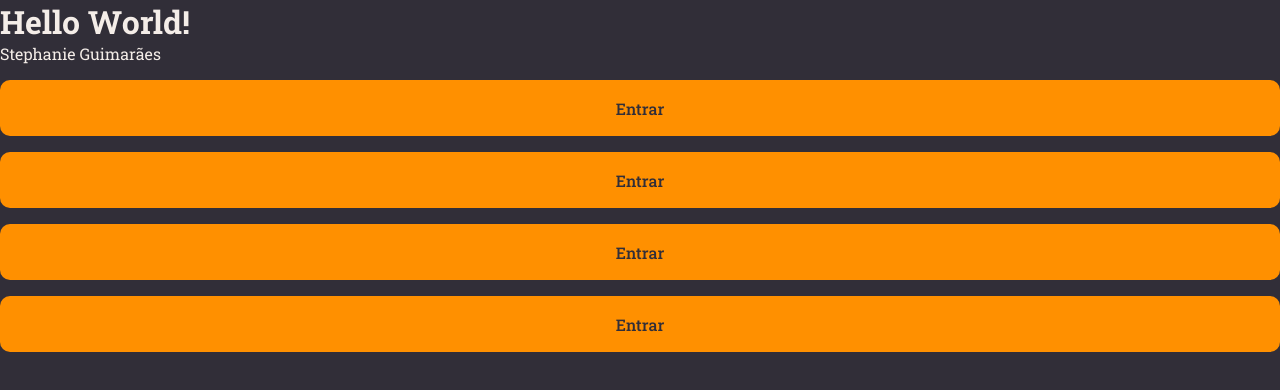
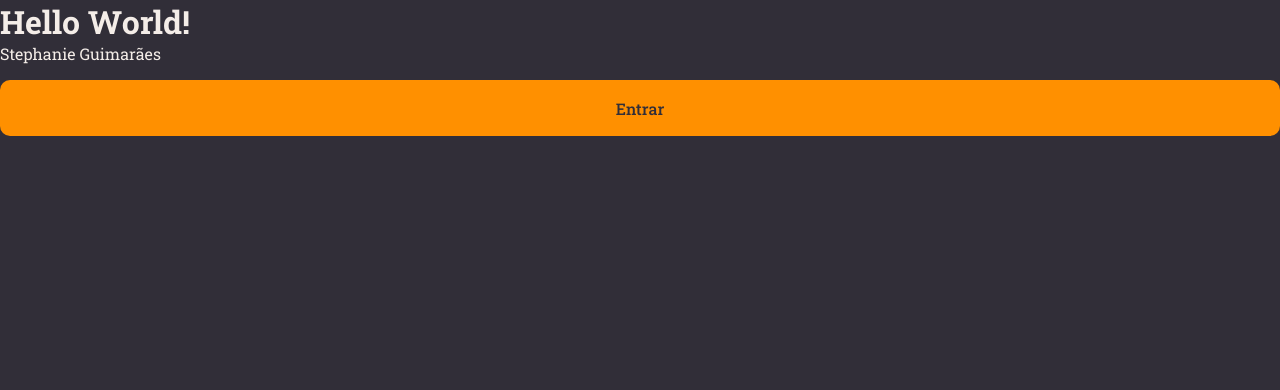
Before and after one commit to StephanieGuimaraes/KeepNotes, a React (Vite) app in the folder KeepNotes/: page / in a window 1280 px wide. Shown: the top 390 px of the page. Built offline with nearby package versions, Linux system fonts and the light colour scheme.

Commit message:
feat: cleaning the keeping up

```diff
--- a/KeepNotes/src/pages/Details/index.tsx
+++ b/KeepNotes/src/pages/Details/index.tsx
@@ -8,10 +8,6 @@ export function Details() {
       <h1>Hello World!</h1>
       <span>Stephanie Guimarães</span>
       <Button title="Entrar" loading = {false}/>
-      <Button title="Entrar" loading = {false}/>
-      <Button title="Entrar" loading = {false}/>
-      <Button title="Entrar" loading = {false}/>
-
     </Container>
   );
 }
```
